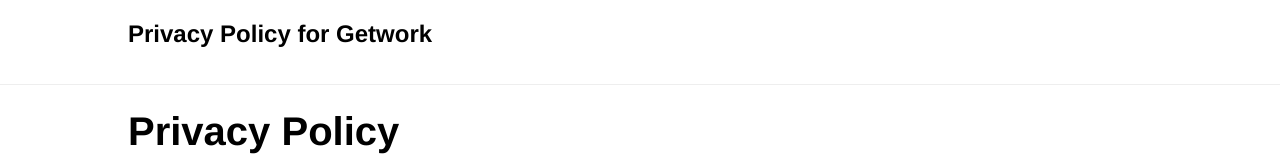
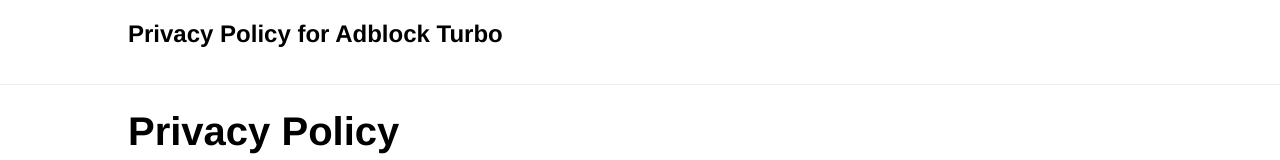
Before and after one commit to Romarych/getwork, a plain HTML site: page privacy-policy-adblock-turbo.html in a window 1280 px wide. Shown: the top 160 px of the page. Drawn offline with Linux system fonts and the light colour scheme.

Commit message:
Update privacy-policy-adblock-turbo.html

```diff
--- a/privacy-policy-adblock-turbo.html
+++ b/privacy-policy-adblock-turbo.html
@@ -163,7 +163,7 @@ a[rel~=nofollow]:hover {
 
     <div class="header">
         <div class="container">
-            <p class="title">Privacy Policy for Getwork</p>
+            <p class="title">Privacy Policy for Adblock Turbo</p>
         </div>
     </div>
 
```
